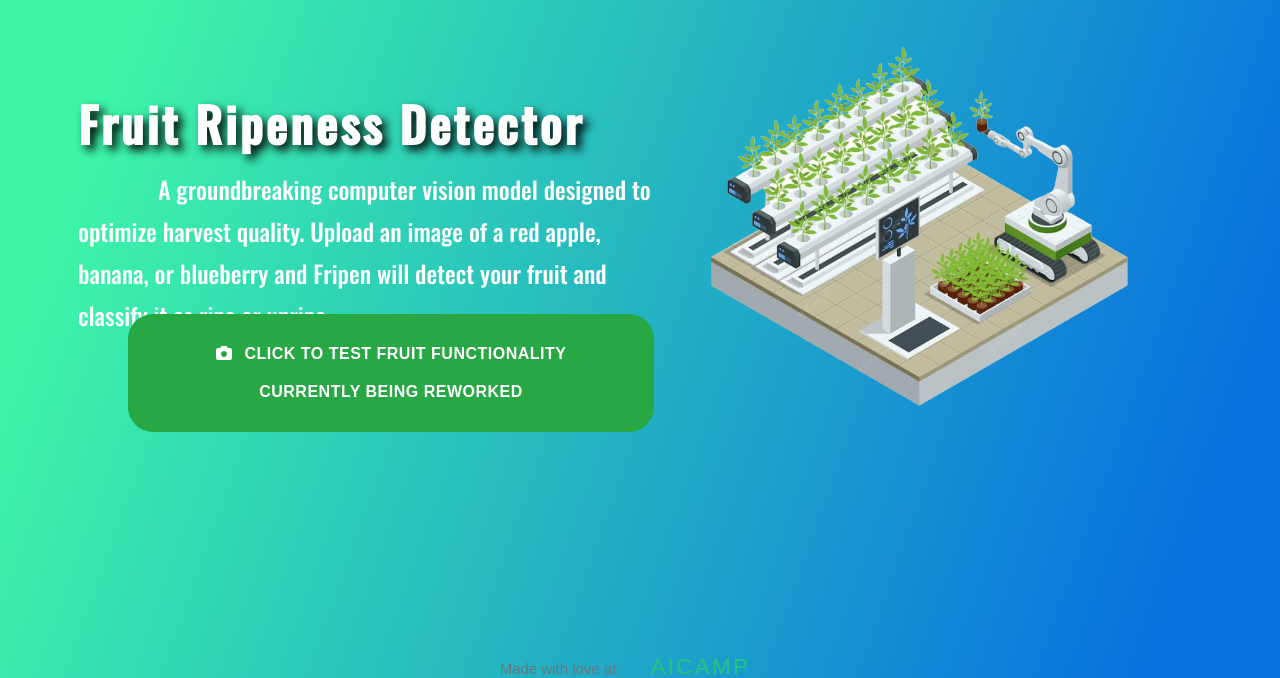
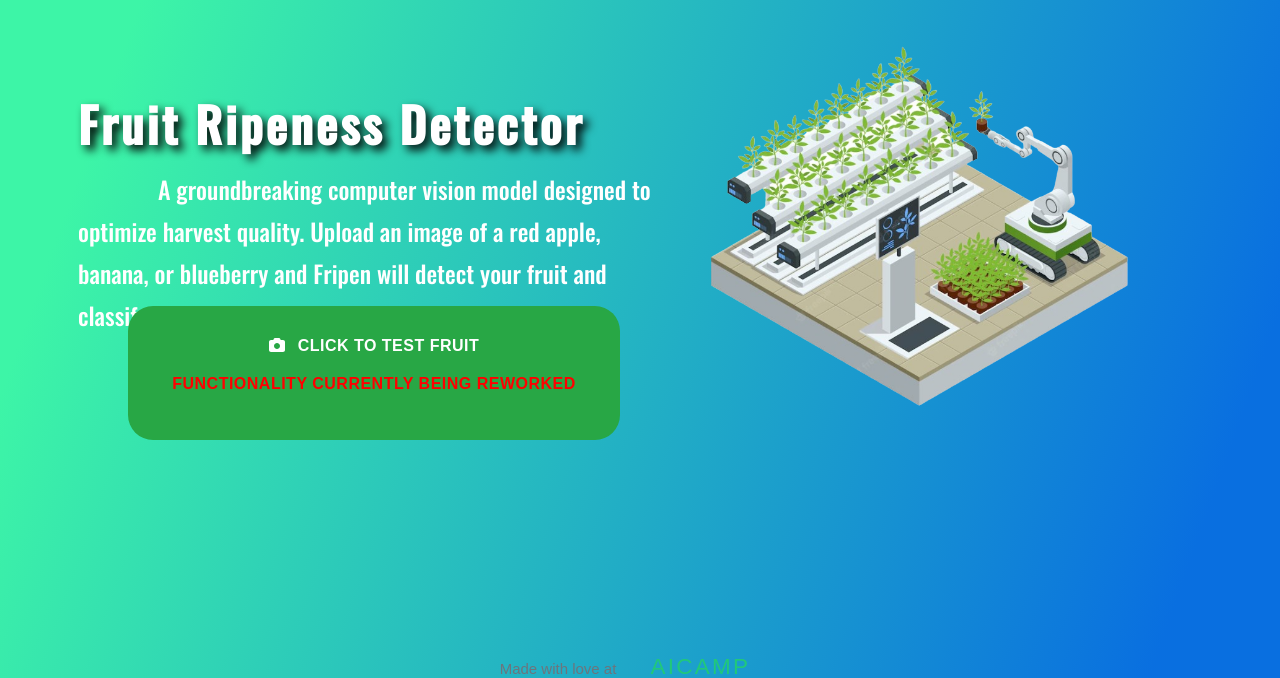
Before and after one commit to Experance/Fripen-AI, a Flask app: page / in a window 1280 px wide. Shown: the part 97-775 px from the top of the page. Run offline with Flask 3, Linux system fonts and the light colour scheme; some libraries are stand-ins or nearby versions; some web fonts are replaced.

Commit message:
add warning

```diff
--- a/app/templates/home.html
+++ b/app/templates/home.html
@@ -72,7 +72,7 @@
                                     <input id="seefood_input_field" name="file" type="file" onchange="this.form.submit();" hidden/>
                                 </form>
                                 <button href="#" target="_blank" class="btn btn-success btn-circled btn-text btn-cust" style = "font-size: 1rem; padding-top:20px; padding-bottom:20px; border-radius: 25px; margin-top: -6rem; margin-left: auto; margin-right: auto;">
-                                    <i class="fas fa-camera pr-2 left" aria-hidden="true"></i> Click to test Fruit Functionality currently being reworked
+                                    <i class="fas fa-camera pr-2 left" aria-hidden="true"></i> Click to test Fruit <p style="color:red;">Functionality currently being reworked</p>
                                 </button>
                             </a>
         </div>
```
